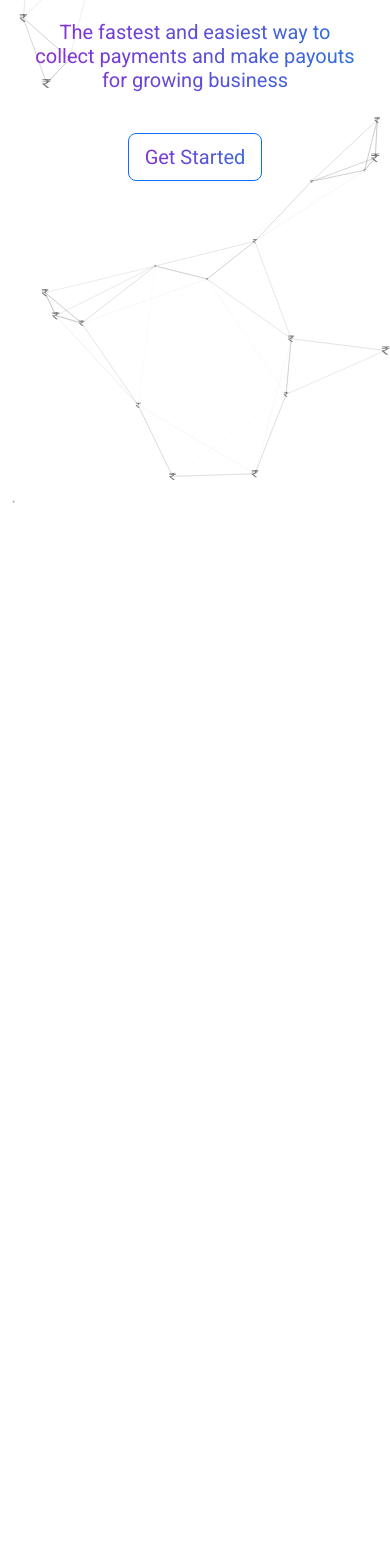
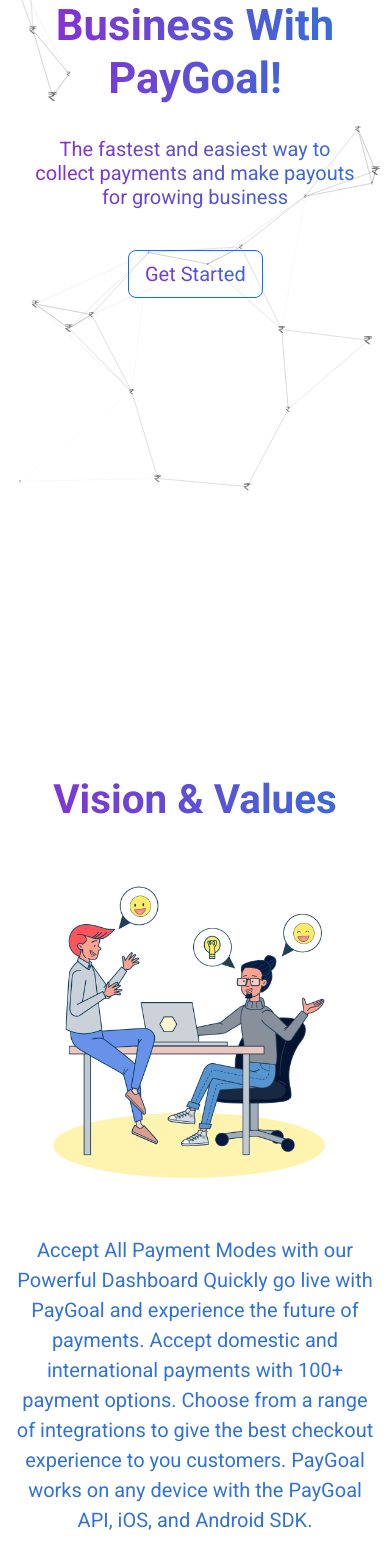
Before and after one commit to krates98/paygoal, a React (Create React App) app: page / in a window 390 px wide. Shown: the part 300-1868 px from the top of the page. Before the commit the page ends 844 px from the top, so only its background shows below. Built offline with nearby package versions, Linux system fonts and the light colour scheme.

Commit message:
finishing values

```diff
--- a/package.json
+++ b/package.json
@@ -6,6 +6,7 @@
     "@testing-library/jest-dom": "^5.16.5",
     "@testing-library/react": "^13.4.0",
     "@testing-library/user-event": "^13.5.0",
+    "aos": "^2.3.4",
     "react": "^18.2.0",
     "react-dom": "^18.2.0",
     "react-particles": "^2.8.0",
--- a/src/pages/Home/Heading.js
+++ b/src/pages/Home/Heading.js
@@ -1,16 +1,29 @@
 import React from "react";
 import "./Styles/heading.css";
+import AOS from "aos";
+import "aos/dist/aos.css";
+
+AOS.init();
 const Heading = () => {
   return (
+    <div className="heading">
       <div className="titleBox">
-      <h1 className="display-1">Amplify Your Business With PayGoal!</h1>
+        <h1 className="display-1" data-aos="flip-left" data-aos-duration="1500">
+          Amplify Your Business With PayGoal!
+        </h1>
         <h5>
           The fastest and easiest way to collect payments and make payouts for
           growing business
         </h5>
-      <button type="button" className="btn btn-primary btn-lg getstarted">
+        <button
+          type="button"
+          className="btn btn-primary btn-lg getstarted"
+          data-aos="flip-right"
+          data-aos-duration="1500"
+        >
           Get Started
         </button>
+      </div>
     </div>
   );
 };
--- a/src/pages/Home/Styles/heading.css
+++ b/src/pages/Home/Styles/heading.css
@@ -1,3 +1,8 @@
+.heading {
+  width: 100vw;
+  height: 100vh;
+}
+
 .titleBox {
   z-index: 2;
   background-color: transparent;
@@ -45,7 +50,7 @@
     left: 0;
     right: 0;
     margin: auto;
-    margin-top: 10%;
+    margin-top: 40%;
     max-width: 100%;
     max-height: 100%;
     overflow: hidden;
--- a/src/pages/Home/Styles/particle.css
+++ b/src/pages/Home/Styles/particle.css
@@ -4,6 +4,6 @@
   top: 0;
   left: 0;
   width: 100vw;
-  height: 100vh;
+  height: 100px;
   background-color: green;
 }
--- a/src/pages/Home/Styles/vision.css
+++ b/src/pages/Home/Styles/vision.css
@@ -1,10 +1,36 @@
 .vision {
   z-index: 2;
   position: relative;
-  width: 100%;
-  height: 100%;
+  width: 100vw;
+  height: 100vh;
 }
 
-.vision h1 {
-  color: black;
+.visionHeading {
+  width: 100%;
+  text-align: center;
 }
+
+.visionHeading h1 {
+  font-weight: 700;
+  background-image: linear-gradient(to right, #8d2cd3, #3072da);
+  color: transparent;
+  background-clip: text;
+  -webkit-background-clip: text;
+}
+
+.col-md p h1 {
+  color: #8d2cd3;
+}
+
+.col-md p {
+  color: #3072da;
+  font-size: 30px;
+}
+
+@media only screen and (max-width: 800px) {
+  .col-md p {
+    color: #3072da;
+    font-size: 20px;
+    margin-top: 10%;
+  }
+}
--- a/src/pages/Home/Vision.js
+++ b/src/pages/Home/Vision.js
@@ -1,10 +1,41 @@
 import React from "react";
-import "./Styles/vision";
+import AOS from "aos";
+import "aos/dist/aos.css";
+import "./Styles/vision.css";
+
+AOS.init();
 
 const Vision = () => {
   return (
     <div className="vision">
-      <h1 className="display-2">Vision</h1>
+      <div
+        className="visionHeading"
+        data-aos="fade-left"
+        data-aos-duration="1500"
+      >
+        <h1 className="display-2">Vision & Values</h1>
+      </div>
+      <div class="container text-center mt-2 container">
+        <div class="row row-cols-auto">
+          <div class="col-md" data-aos="fade-left" data-aos-duration="1500">
+            <img src="/images/vision.png" width="100%" />
+          </div>
+          <div
+            class="col-md d-flex align-items-center"
+            data-aos="fade-right"
+            data-aos-duration="1500"
+          >
+            <p>
+              Accept All Payment Modes with our Powerful Dashboard Quickly go
+              live with PayGoal and experience the future of payments. Accept
+              domestic and international payments with 100+ payment options.
+              Choose from a range of integrations to give the best checkout
+              experience to you customers. PayGoal works on any device with the
+              PayGoal API, iOS, and Android SDK.
+            </p>
+          </div>
+        </div>
+      </div>
     </div>
   );
 };
```
Also changed, not shown: public/images/vision.png (added), 1 other file (tests, documents, lock files or other folders). Lines whose indentation alone changed are shown as unchanged.
